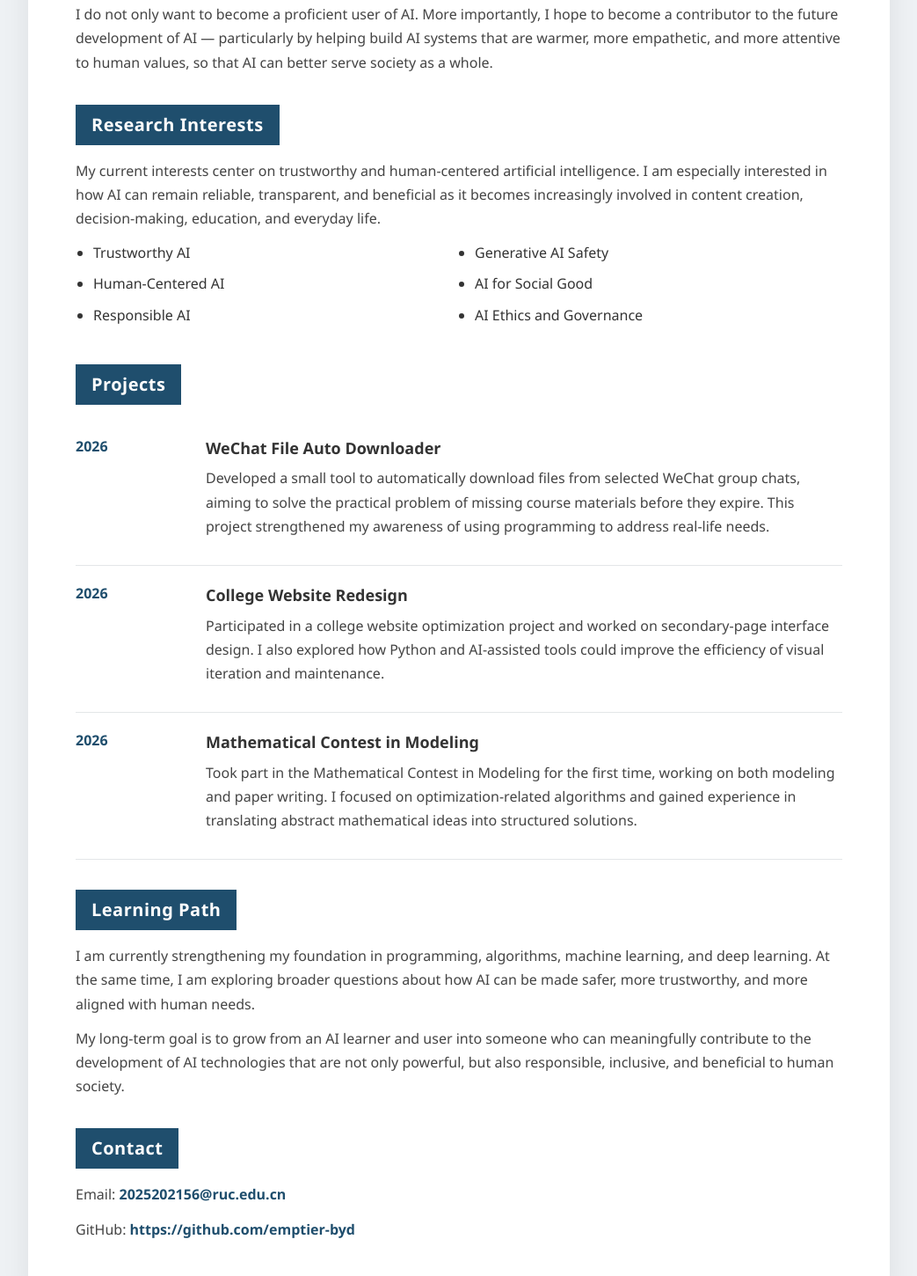
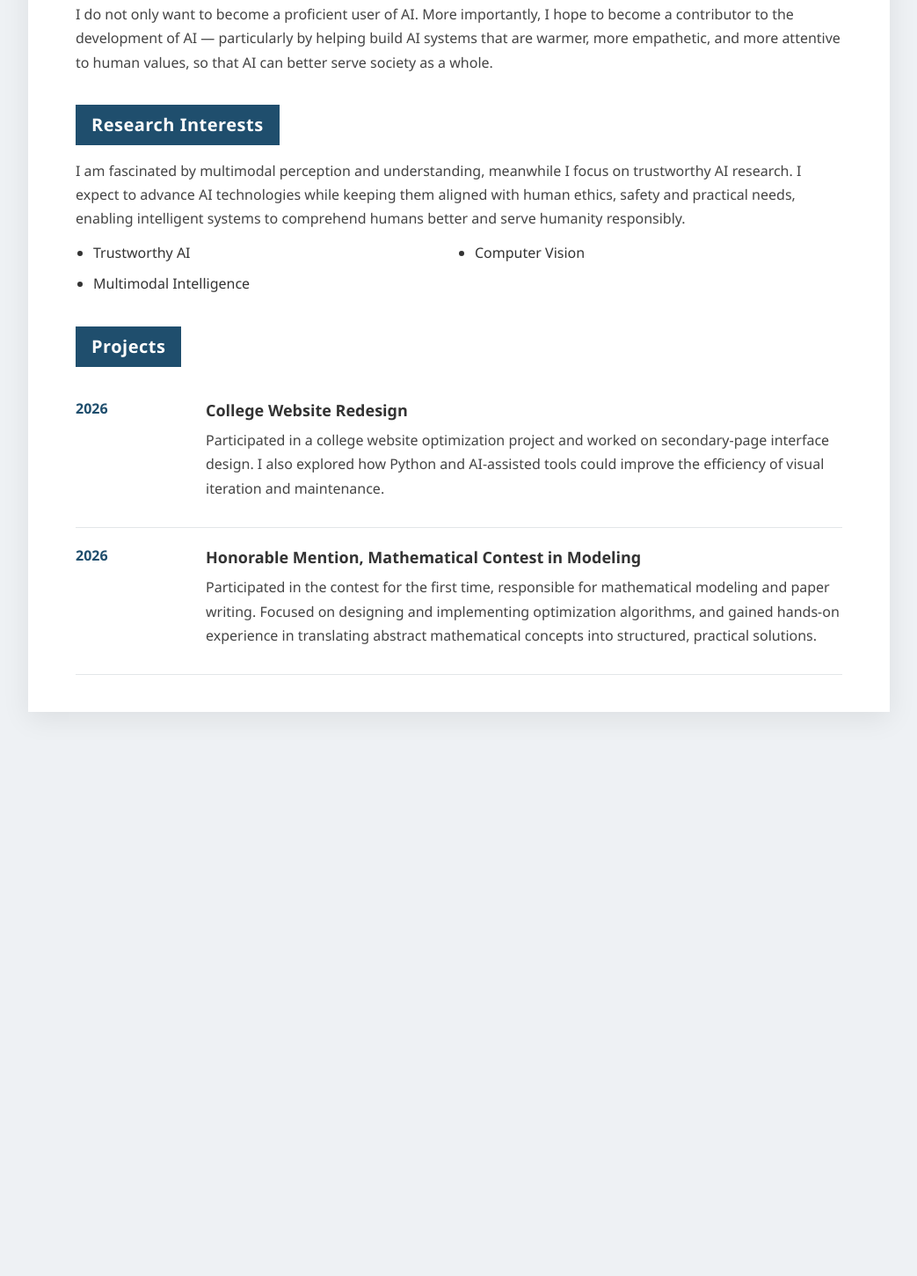
Before and after one commit to Lijiahui1609/Lijiahui1609, a plain HTML site: page index.html in a window 1280 px wide. Shown: the part 510-1960 px from the top of the page at 88% size, without its empty margins (118-1161 px from the left). After the commit the page ends 1351 px from the top, so only its background shows below. Drawn offline with Linux system fonts and the light colour scheme.

Commit message:
Update index.html

```diff
--- a/index.html
+++ b/index.html
@@ -34,11 +34,11 @@
       <p>
         I am an undergraduate student in the School of Mathematics at Renmin University of China.
         With a background in mathematics and programming, I am interested in artificial intelligence,
-        especially in how AI can be developed and used in a responsible, trustworthy, and human-centered way.
+        especially in how AI can be developed and used in a human-centered way.
       </p>
       <p>
         I do not only want to become a proficient user of AI. More importantly, I hope to become a contributor
-        to the future development of AI — particularly by helping build AI systems that are warmer, more empathetic,
+        to the development of AI — particularly by helping build AI systems that are warmer, more empathetic,
         and more attentive to human values, so that AI can better serve society as a whole.
       </p>
     </section>
@@ -46,35 +46,20 @@
     <section>
       <h2 class="section-title">Research Interests</h2>
       <p>
-        My current interests center on trustworthy and human-centered artificial intelligence. I am especially
-        interested in how AI can remain reliable, transparent, and beneficial as it becomes increasingly involved
-        in content creation, decision-making, education, and everyday life.
+        I am fascinated by multimodal perception and understanding, meanwhile I focus on trustworthy AI research.
+        I expect to advance AI technologies while keeping them aligned with human ethics, safety and practical needs,
+        enabling intelligent systems to comprehend humans better and serve humanity responsibly.
       </p>
 
       <ul class="two-column">
         <li>Trustworthy AI</li>
-        <li>Human-Centered AI</li>
-        <li>Responsible AI</li>
-        <li>Generative AI Safety</li>
-        <li>AI for Social Good</li>
-        <li>AI Ethics and Governance</li>
+        <li>Multimodal Intelligence</li>
+        <li>Computer Vision</li>
       </ul>
     </section>
 
     <section>
       <h2 class="section-title">Projects</h2>
-
-      <div class="item">
-        <div class="time">2026</div>
-        <div class="content">
-          <h3>WeChat File Auto Downloader</h3>
-          <p>
-            Developed a small tool to automatically download files from selected WeChat group chats,
-            aiming to solve the practical problem of missing course materials before they expire.
-            This project strengthened my awareness of using programming to address real-life needs.
-          </p>
-        </div>
-      </div>
 
       <div class="item">
         <div class="time">2026</div>
@@ -91,36 +76,15 @@
       <div class="item">
         <div class="time">2026</div>
         <div class="content">
-          <h3>Mathematical Contest in Modeling</h3>
+          <h3>Honorable Mention, Mathematical Contest in Modeling</h3>
           <p>
-            Took part in the Mathematical Contest in Modeling for the first time, working on both modeling
-            and paper writing. I focused on optimization-related algorithms and gained experience in
-            translating abstract mathematical ideas into structured solutions.
+            Participated in the contest for the first time, responsible for mathematical modeling and paper writing.
+            Focused on designing and implementing optimization algorithms, and gained hands-on experience in translating abstract mathematical concepts into structured, practical solutions.
           </p>
         </div>
       </div>
     </section>
 
-    <section>
-      <h2 class="section-title">Learning Path</h2>
-      <p>
-        I am currently strengthening my foundation in programming, algorithms, machine learning, and deep learning.
-        At the same time, I am exploring broader questions about how AI can be made safer, more trustworthy,
-        and more aligned with human needs.
-      </p>
-      <p>
-        My long-term goal is to grow from an AI learner and user into someone who can meaningfully contribute
-        to the development of AI technologies that are not only powerful, but also responsible, inclusive,
-        and beneficial to human society.
-      </p>
-    </section>
-
-    <section>
-      <h2 class="section-title">Contact</h2>
-      <p>Email: <a href="mailto:2025202156@ruc.edu.cn">2025202156@ruc.edu.cn</a></p>
-      <p>GitHub: <a href="https://github.com/emptier-byd">https://github.com/emptier-byd</a></p>
-    </section>
-
   </main>
 </body>
 </html>
```
